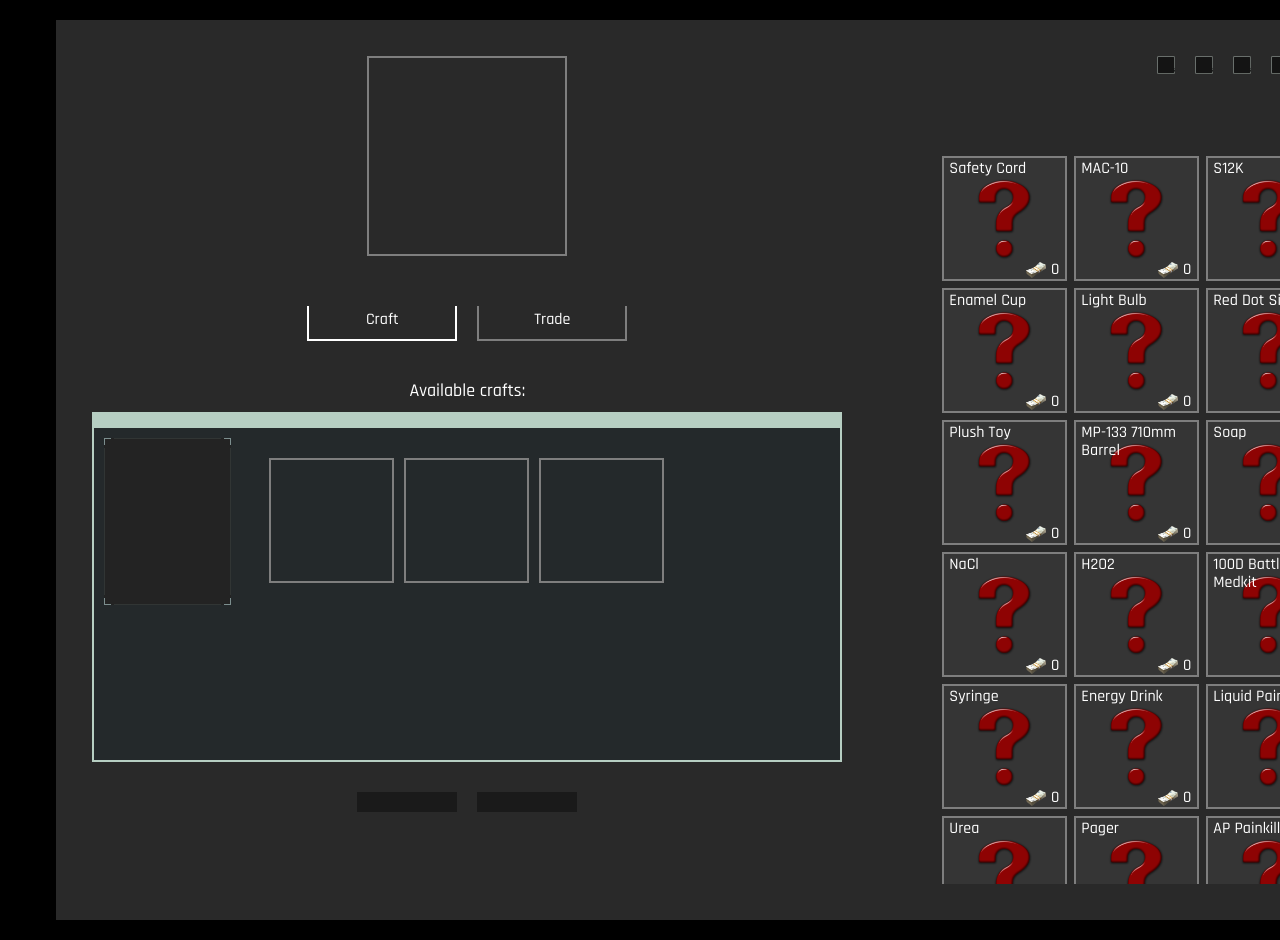
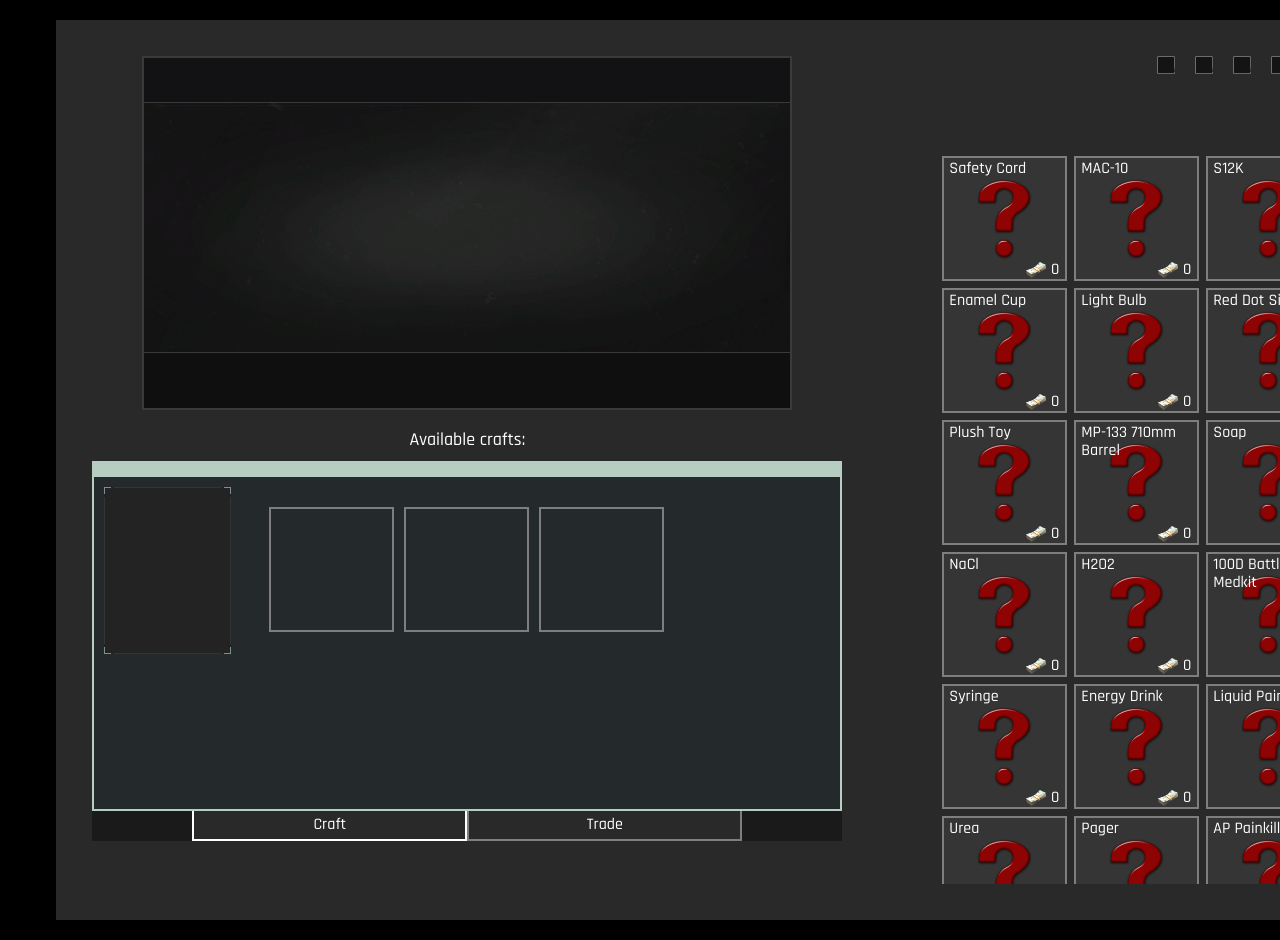
Before and after one commit to C0R-PSE/Arena-Vault, a plain HTML site: page index.html in a window 1280 px wide. Shown: the top 940 px of the page. Drawn offline with Linux system fonts and the light colour scheme.

Commit message:
general improvements

```diff
--- a/functions.js
+++ b/functions.js
@@ -38,11 +38,6 @@ export var tradesJson = await fetch('/trades.json').then(resp => resp.json())
 var tradesPlacehoder = '<div class="trade"><div class="trader-pic"></div><div class="ingredients-list"><div class="item ingredient empty"></div><div class="item ingredient empty"></div><div class="item ingredient empty"></div></div></div>'
 async function showTrade(inputName) {
     var item = itemsJson.filter((item) => item.name == inputName)[0]
-
-    // target item
-    var targetItem = document.getElementById("target-item")
-    targetItem.replaceChildren(...(await buildItem(item)).children)
-    targetItem.setAttribute("quality", item.quality)
 
     // crafts list
     var crafts = tradesJson[item.name]
@@ -194,15 +189,32 @@ export async function historyMove(input) {
     //console.log(targetItemsHistory)
 }
 
+function showPreview(itemName) {
+    var item = itemsJson.filter((item) => item.name == itemName)[0]
+    var preview = document.getElementById("preview")
+
+    preview.setAttribute('quality', item.quality)
+    preview.querySelector('.preview-header').innerText = capitalize(item.name)
+    preview.querySelector('.preview-data.category').innerText = capitalize(item.category)
+    preview.querySelector('.preview-data.weight').innerText = item.weight + "kg"
+    preview.querySelector('.preview-data.value').innerHTML = '<img class="koen" alt = "koen" src="/files/images/items/koen.webp">' + item.value
+    preview.querySelector('.preview-data.size').style = "width: " + (item.size[0]*7 - 2) + "px; height: " + (item.size[2]*7 - 2) + "px"
+    preview.querySelector('.preview-info-area').innerText = item.description
+}
+
 export async function itemListClick(itemName) {
     if (targetItemsHistory.history[targetItemsHistory.pos] != itemName) {
         await setItemActive(itemName)
+        showPreview(itemName)
         await showTrade(itemName)
         await historyMove({
             "type" : "newItem",
             "data" : itemName
         })
         tooltip.classList.add('hidden')
+
+
+
     }
 }
 
--- a/index.html
+++ b/index.html
@@ -25,10 +25,15 @@
         <div class = "content">
             <div class = trade-wrapper>
               <div id="trade_panel" class="trade_panel craft">
-                <div id="target-item" class="target item"></div>
-                <div class="tabs">
-                  <div class="tab craft">Craft</div>
-                  <div class="tab trade">Trade</div>
+                <div id="preview" class="preview-window">
+                    <div class="preview-header"></div>
+                    <div class="preview-picture-area">
+                        <div class="preview-data category"></div>
+                        <div class="preview-data size"></div>
+                        <div class="preview-data weight"></div>
+                        <div class="preview-data value"></div>
+                    </div>
+                    <div class="preview-info-area"></div>
                 </div>
                 <div id="craft-ui" class="craft-ui">
                   <div class="craft-text">Available crafts:</div>
@@ -62,6 +67,8 @@
                 </div>
                 <div class="trade-footer">
                   <div id="trade-button-back" class="trade-button back disabled">back</div>
+                  <div class="tab craft">Craft</div>
+                  <div class="tab trade">Trade</div>
                   <div id="trade-button-forward" class="trade-button forward disabled">forward</div>
                 </div>
               </div>
--- a/preview.css
+++ b/preview.css
@@ -3,16 +3,16 @@
     flex-direction: column;
     width:650px;
     border: 2px solid #3a3a3a;
-    &.common .preview-header:before{
+    &[quality="common"] .preview-header:before{
         background-color: var(--common-color);
     }
-    &.rare .preview-header:before{
+    &[quality="rare"] .preview-header:before{
         background-color: var(--rare-color);
     }
-    &.gold .preview-header:before{
+    &[quality="gold"] .preview-header:before{
         background-color: var(--gold-color);
     }
-    &.legendary .preview-header:before{
+    &[quality="legendary"] .preview-header:before{
         background-color: var(--legendary-color);
     }
 }
@@ -36,13 +36,24 @@
 }
 .preview-picture-area {
     position: relative;
-    /*height: 250px; for 1 and 2 cell-sized items */
-    height: 330px;
+    display: flex;
+    justify-content: center;
+    align-items: center;
+    height: 250px;
+    /*height: 330px;*/
+    background-image: url(/files/images/item-preview-bg.png);
+    background-size: 100% 100%;
     border-bottom: 1px solid #3a3a3a;
 }
+.preview-picture-area > img.item-preview {
+    height: 80%;
+}
 .preview-info-area {
-    min-height: 100px;
+    display: flex;
+    min-height: 55px;
+    padding: 8px 10px;
     background-color: #0f0f0f;
+    align-items: center;
 }
 .preview-picture-area > .preview-data {
     width: max-content;
@@ -63,5 +74,5 @@
 .preview-picture-area > .preview-data.size {
     top: 24px;
     left: 10px;
-    background-image: url('/icons/space-square.png');
+    background-image: url('/files/images/icons/space-square.png');
 }
--- a/style.css
+++ b/style.css
@@ -6,11 +6,6 @@
 @font-face {
     font-family: 'Rajdhani Medium';
     src: url("/files/fonts/Rajdhani/Rajdhani-Medium.ttf");
-}
-
-@font-face {
-    font-family: 'Rajdhani Light';
-    src: url("/files/fonts/Rajdhani/Rajdhani-Light.ttf");
 }
 
 body {
@@ -276,25 +271,6 @@ body {
     flex-direction: column;
 }
 
-.trade_panel .tabs {
-    display: flex;
-    justify-content: center;
-    gap: 20px;
-    padding: 50px 0 20px;
-}
-
-.trade_panel .tab {
-    width: 150px;
-    border-left: 2px solid;
-    border-bottom: 2px solid;
-    border-right: 2px solid;
-    border-color: #7e7e7e;
-    text-align: center;
-    padding: 5px 0 10px;
-    transition: all .2s;
-    cursor: default;
-}
-
 .trade_panel .tab:hover {
     border-color: #FFFFFF;
 }
@@ -309,21 +285,27 @@ body {
     display: none;
 }
 .trade-footer {
-    width: 100%;
+    width: 750px;
     display:flex;
-    gap:20px;
-    margin-top: 25px;
     height: 30px;
-    align-items: center;
-    justify-content: center;
 }
 .trade-footer .trade-button {
-    width:100px;
-    height:20px;
+    min-width:100px;
     background-color: #1a1a1a;
     &.disabled {
         color: transparent
     }
+}
+.trade-footer .tab {
+    width: 100%;
+    border-left: 2px solid;
+    border-bottom: 2px solid;
+    border-right: 2px solid;
+    border-color: #7e7e7e;
+    text-align: center;
+    padding: 5px 0 10px;
+    transition: all .2s;
+    cursor: default;
 }
 
 
@@ -331,7 +313,6 @@ body {
     width: 127px;
     height: 167px;
     background: var(--contacts-frame);
-    /*background-clip: border-box, content-box, border-box;*/
     padding: 3px;
     position: absolute;
     top: 10px;
@@ -445,6 +426,6 @@ border: #383a38
 .hidden {
     display:none
 }
-* {
+div, img {
     box-sizing: border-box;
 }
--- a/variables.css
+++ b/variables.css
@@ -1,53 +1,10 @@
-body {
-    * { /* colors */
+body { /* colors */
     --common-color: #353535;
     --rare-color: #4d2e56;
     --gold-color: #6b4d1c;
     --legendary-color: #6d291e;
-    };
-    * { /* contacts frame */
-        --contacts-frame:
-        linear-gradient(
-            90deg,
-            #7c8e8e 0px 7px,
-            transparent 7px 10px,
-            #313534 10px calc(100% - 10px),
-            transparent calc(100% - 10px) calc(100% - 7px),
-            #7c8e8e calc(100% - 7px)
-        )
-        top / 100% 1px
-        no-repeat,
-        linear-gradient(
-            #7c8e8e 0px 7px,
-            transparent 7px 10px,
-            #313534 10px calc(100% - 10px),
-            transparent calc(100% - 10px) calc(100% - 7px),
-            #7c8e8e calc(100% - 7px)
-        )
-        right / 1px 100%
-        no-repeat,
-        linear-gradient(
-            90deg,
-            #7c8e8e 0px 7px,
-            transparent 7px 10px,
-            #313534 10px calc(100% - 10px),
-            transparent calc(100% - 10px) calc(100% - 7px),
-            #7c8e8e calc(100% - 7px)
-        )
-        bottom / 100% 1px
-        no-repeat,
-        linear-gradient(
-            #7c8e8e 0px 7px,
-            transparent 7px 10px,
-            #313534 10px calc(100% - 10px),
-            transparent calc(100% - 10px) calc(100% - 7px),
-            #7c8e8e calc(100% - 7px)
-        )
-        left / 1px 100%
-        no-repeat,
-        rgba(35, 35, 35, 1);
-    };
-    * { /* contacts frame hovered */
+}
+.trader-pic { /* contacts frame */
     --contacts-frame:
     linear-gradient(
         90deg,
@@ -89,4 +46,45 @@ body {
     no-repeat,
     rgba(35, 35, 35, 1);
 }
+.trader-pic { /* contacts frame hovered */
+    --contacts-frame-hovered:
+    linear-gradient(
+        90deg,
+        #7c8e8e 0px 7px,
+        transparent 7px 10px,
+        #313534 10px calc(100% - 10px),
+        transparent calc(100% - 10px) calc(100% - 7px),
+        #7c8e8e calc(100% - 7px)
+    )
+    top / 100% 1px
+    no-repeat,
+    linear-gradient(
+        #7c8e8e 0px 7px,
+        transparent 7px 10px,
+        #313534 10px calc(100% - 10px),
+        transparent calc(100% - 10px) calc(100% - 7px),
+        #7c8e8e calc(100% - 7px)
+    )
+    right / 1px 100%
+    no-repeat,
+    linear-gradient(
+        90deg,
+        #7c8e8e 0px 7px,
+        transparent 7px 10px,
+        #313534 10px calc(100% - 10px),
+        transparent calc(100% - 10px) calc(100% - 7px),
+        #7c8e8e calc(100% - 7px)
+    )
+    bottom / 100% 1px
+    no-repeat,
+    linear-gradient(
+        #7c8e8e 0px 7px,
+        transparent 7px 10px,
+        #313534 10px calc(100% - 10px),
+        transparent calc(100% - 10px) calc(100% - 7px),
+        #7c8e8e calc(100% - 7px)
+    )
+    left / 1px 100%
+    no-repeat,
+    rgba(35, 35, 35, 1);
 }
```
Lines whose indentation alone changed are shown as unchanged.
